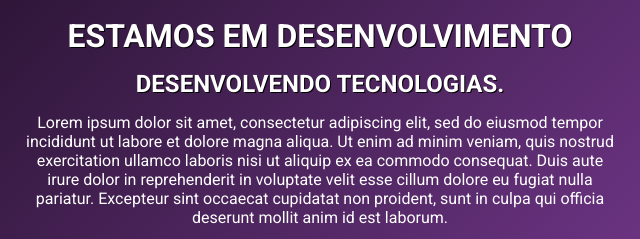
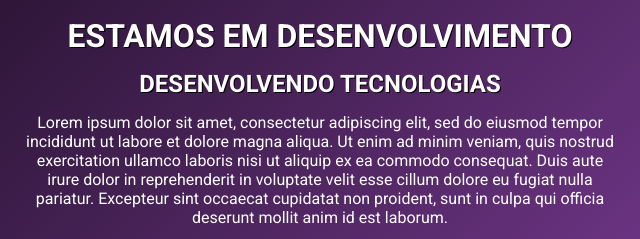
Before and after one commit to T-LYNK/.github, a plain HTML site: page Web/index.html in a window 1280 px wide. Shown: the part 356-595 px from the top of the page, 320-960 px from the left. Drawn offline with Linux system fonts and the light colour scheme.

Commit message:
Update index.html

```diff
--- a/Web/index.html
+++ b/Web/index.html
@@ -29,7 +29,7 @@
         <div class="item">
             <img alt="TLYNK" src="20230511_113048_0000.png" />
             <h1>ESTAMOS EM DESENVOLVIMENTO </h1>
-            <h2>DESENVOLVENDO TECNOLOGIAS.</h2>
+            <h2>DESENVOLVENDO TECNOLOGIAS</h2>
             <p>Lorem ipsum dolor sit amet, consectetur adipiscing elit, sed do eiusmod tempor incididunt ut labore et dolore magna aliqua. Ut enim ad minim veniam, quis nostrud exercitation ullamco laboris nisi ut aliquip ex ea commodo consequat. Duis aute irure dolor in reprehenderit in voluptate velit esse cillum dolore eu fugiat nulla pariatur. Excepteur sint occaecat cupidatat non proident, sunt in culpa qui officia deserunt mollit anim id est laborum.</p>
             <ul class="social">
                 <li><a href="#"><i title="instagram" class="fab fa-instagram"></i></a></li>
```
